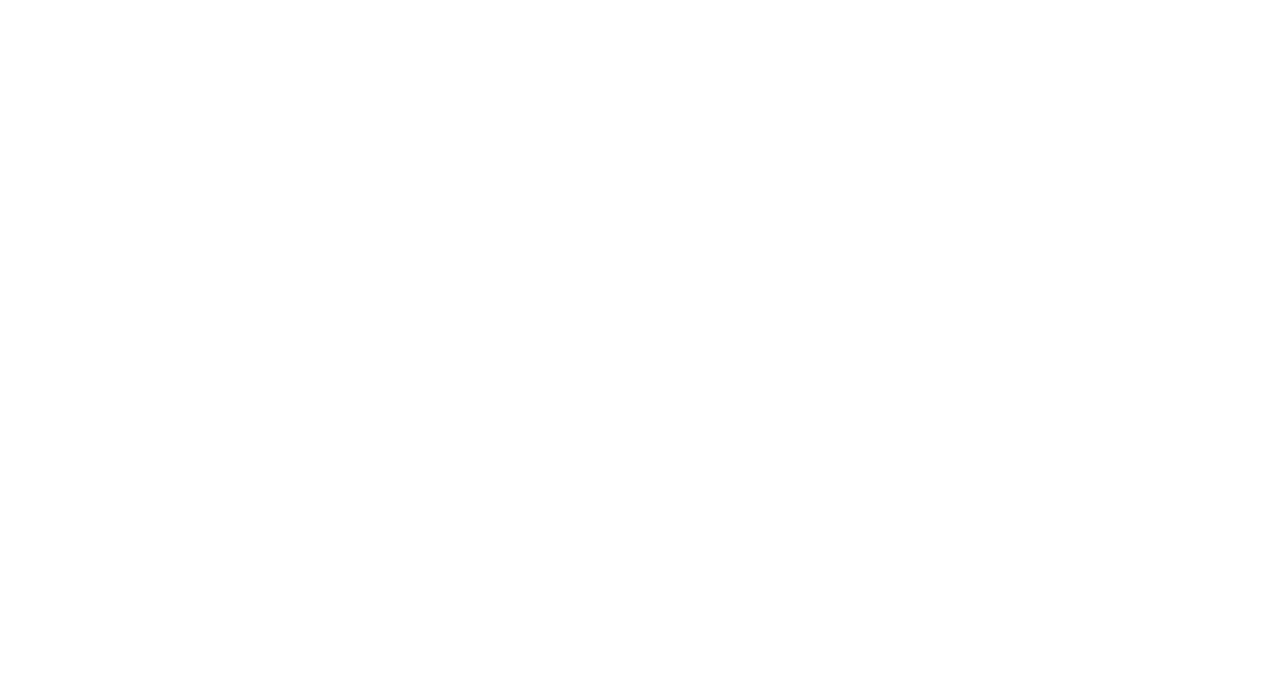
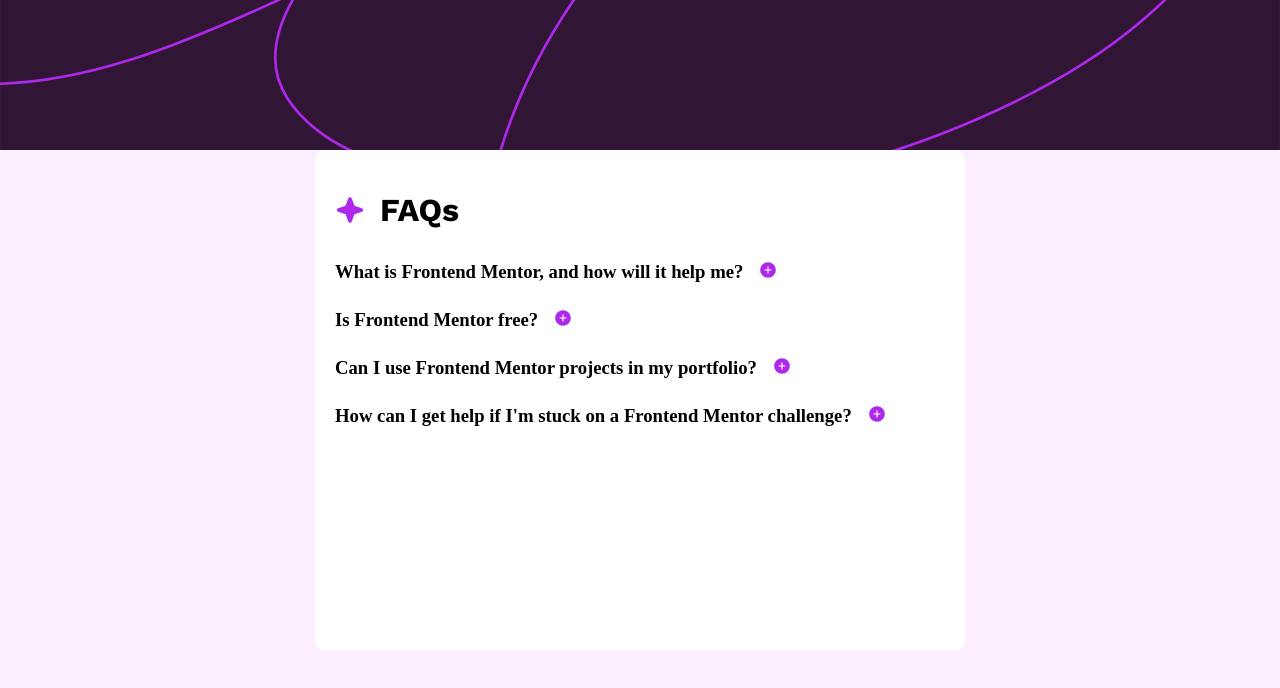
Before and after one commit to gabedossa/FAQAccordion, a plain HTML site: page index.html in a window 1280 px wide. Drawn offline with nearby package versions, Linux system fonts and the light colour scheme.

Commit message:
Finalizando a task

```diff
--- a/index.html
+++ b/index.html
@@ -3,9 +3,62 @@
 <head>
     <meta charset="UTF-8">
     <meta name="viewport" content="width=device-width, initial-scale=1.0">
+    <link rel="stylesheet" href="style.css"/>
     <title>FAQ according</title>
 </head>
 <body>
+    <div class="background">
+        <div class="bgimage"></div>
+        <div class="faqCard">
+            <div class="title">
+                <img src="./images/icon-star.svg" alt="Star Icon" class="star-icon">
+                <h2>FAQs</h2>
+            </div>
 
+            <div class="FAQTextBox">
+                <div class="faq-item"><!-- Primeiro item-->
+                    <div class="faq-item-row">
+                    <h3>What is Frontend Mentor, and how will it help me?</h3>
+                        <button class="btnPluse"><img src="./images/icon-plus.svg" alt="Open" class="plusIcon"></button>
+                    </div>
+                    <div class="faq-answer">
+                        <p> Frontend Mentor offers realistic coding challenges to help developers improve their frontend coding skills with projects in HTML, CSS, and JavaScript. It's suitable for all levels and ideal for portfolio building.</p>
+                    </div>
+                </div>
+
+                <div class="faq-item"><!-- Segundo item-->
+                    <div class="faq-item-row">
+                    <h3>Is Frontend Mentor free?</h3>
+                        <button class="btnPluse"><img src="./images/icon-plus.svg" alt="Open" class="plusIcon"></button>
+                    </div>
+                    <div class="faq-answer">
+                        <p> Yes, Frontend Mentor offers both free and premium coding challenges, with the free option providing access to a range of projects suitable for all skill levels.</p>
+                    </div>
+                </div>
+
+                <div class="faq-item"><!-- Terceiro item-->
+                    <div class="faq-item-row">
+                    <h3>Can I use Frontend Mentor projects in my portfolio?</h3>
+                        <button class="btnPluse"><img src="./images/icon-plus.svg" alt="Open" class="plusIcon"></button>
+                    </div>
+                    <div class="faq-answer">
+                        <p>  Yes, you can use projects completed on Frontend Mentor in your portfolio. It's an excellent way to showcase your skills to potential employers!</p>
+                    </div>
+                </div>
+
+                <div class="faq-item"><!-- Quarto item-->
+                    <div class="faq-item-row">
+                    <h3>How can I get help if I'm stuck on a Frontend Mentor challenge?</h3>
+                        <button class="btnPluse"><img src="./images/icon-plus.svg" alt="Open" class="plusIcon"></button>
+                    </div>
+                    <div class="faq-answer">
+                        <p>The best place to get help is inside Frontend Mentor's Discord community. There's a help channel where you can ask questions and seek support from other community members.</p>
+                    </div>
+                </div>
+            </div>
+
+        </div>
+    </div>
+    <script src="script.js"></script>
 </body>
 </html>
--- a/style.css
+++ b/style.css
@@ -0,0 +1,84 @@
+@import url('https://fonts.googleapis.com/css2?family=Work+Sans:ital,wght@0,100..900;1,100..900&display=swap');
+
+* {
+    margin: 0;
+    padding: 0;
+    box-sizing: border-box;
+}
+
+.background {
+    width: 100%;
+    height: 100vh;
+    background-color: #FAEEFF;
+    position: relative;
+}
+
+.bgimage {
+    width: 100%;
+    height: 150px;
+    background-image: url(./images/background-pattern-desktop.svg);
+    background-position: center;
+    background-repeat: no-repeat;
+    background-size: cover;
+}
+
+/* Centralizar e sobrepor o faqCard */
+.faqCard {
+    width: 650px;
+    min-height: 500px;
+    padding: 10px 20px;
+    border-radius: 10px;
+    background-color: #FFF;
+    position: absolute;
+    top: 50%;
+    left: 50%;
+    transform: translate(-50%, -50%);
+    z-index: 10;
+}
+
+.title{
+    width: 100%;
+    height: 100px;
+    display: flex;
+    align-items: center;
+}
+
+.title > img{
+    width: 30px;
+    margin-right: 15px;
+}
+
+.title > h2{
+    font-family: "Work Sans", sans-serif;
+    font-size: 32px;
+}
+
+.faq-item{
+    margin-bottom: 25px;
+}
+.btnPluse {
+    margin-left: 10px;
+    border: none;
+    background-color: #ffffff00;
+}
+
+.plusIcon {
+    width: 20px;
+    height: 20px;
+    margin-left: 5px;
+    border: none;
+}
+
+.plusIcon:hover {
+    cursor: pointer;
+}
+
+.faq-answer{
+    margin-top: 10px;
+    font-size: 14px;
+    display: none;
+}
+.faq-item-row{
+    display: flex;
+    align-items: center;
+}
```
Also changed, not shown: script.js (added, +19 -0 lines), images/background-pattern-desktop.svg (added), images/background-pattern-mobile.svg (added), images/favicon-32x32.png (added), images/icon-minus.svg (added), images/icon-plus.svg (added), images/icon-star.svg (added).
